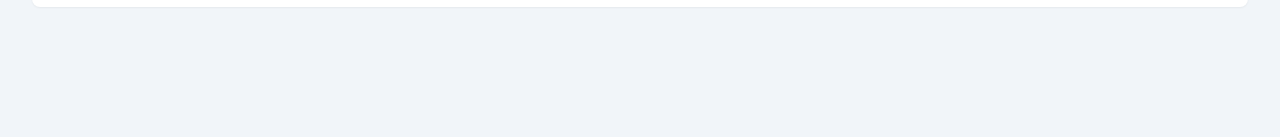
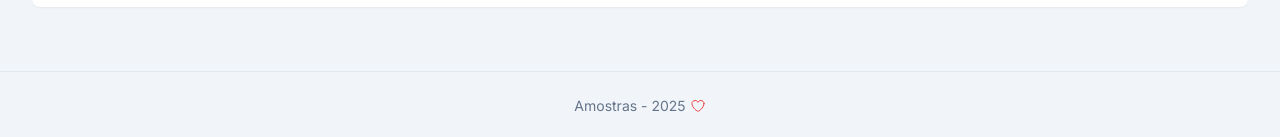
Before and after one commit to thamirisbezerra-coder/Cola-Centro-de-Custos, a plain HTML site: page index.html in a window 1280 px wide. Shown: the part 6249-6386 px from the top of the page. Before the commit the page ends 6288 px from the top, so only its background shows below. Drawn offline with nearby package versions, Linux system fonts and the light colour scheme.

Commit message:
Update index.html

```diff
--- a/index.html
+++ b/index.html
@@ -305,5 +305,14 @@
         renderList();
     </script>
 
+    <footer class="text-center py-6 mt-8 border-t border-slate-200">
+        <p class="text-sm text-slate-500 flex items-center justify-center space-x-1">
+            <span>Amostras - 2025</span>
+            <svg xmlns="http://www.w3.org/2000/svg" fill="none" viewBox="0 0 24 24" stroke-width="1.5" stroke="currentColor" class="w-4 h-4 text-red-500">
+                <path stroke-linecap="round" stroke-linejoin="round" d="M21 8.25c0-2.485-2.099-4.5-4.688-4.5-1.935 0-3.597 1.126-4.312 2.733-.715-1.607-2.377-2.733-4.313-2.733C5.1 3.75 3 5.765 3 8.25c0 7.22 9 12 9 12s9-4.78 9-12z" />
+            </svg>
+        </p>
+    </footer>
+
 </body>
 </html>
```
